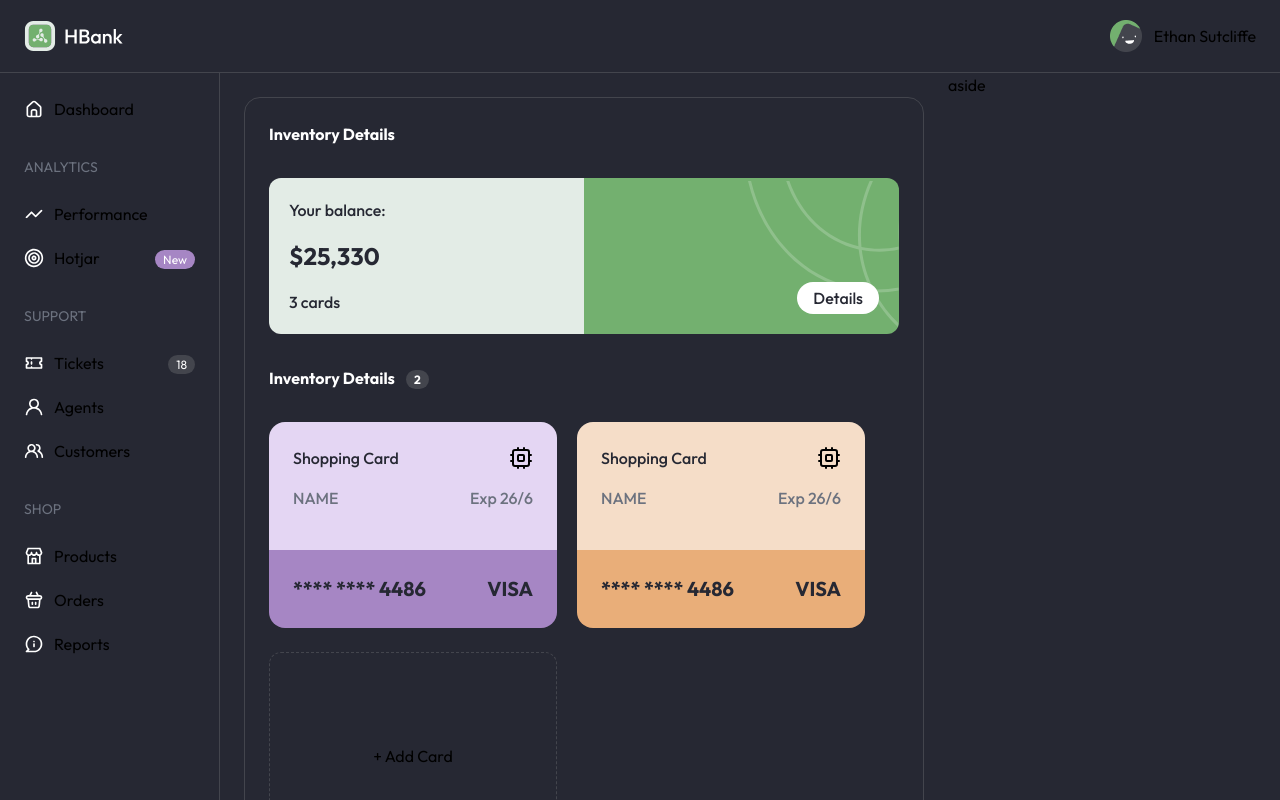
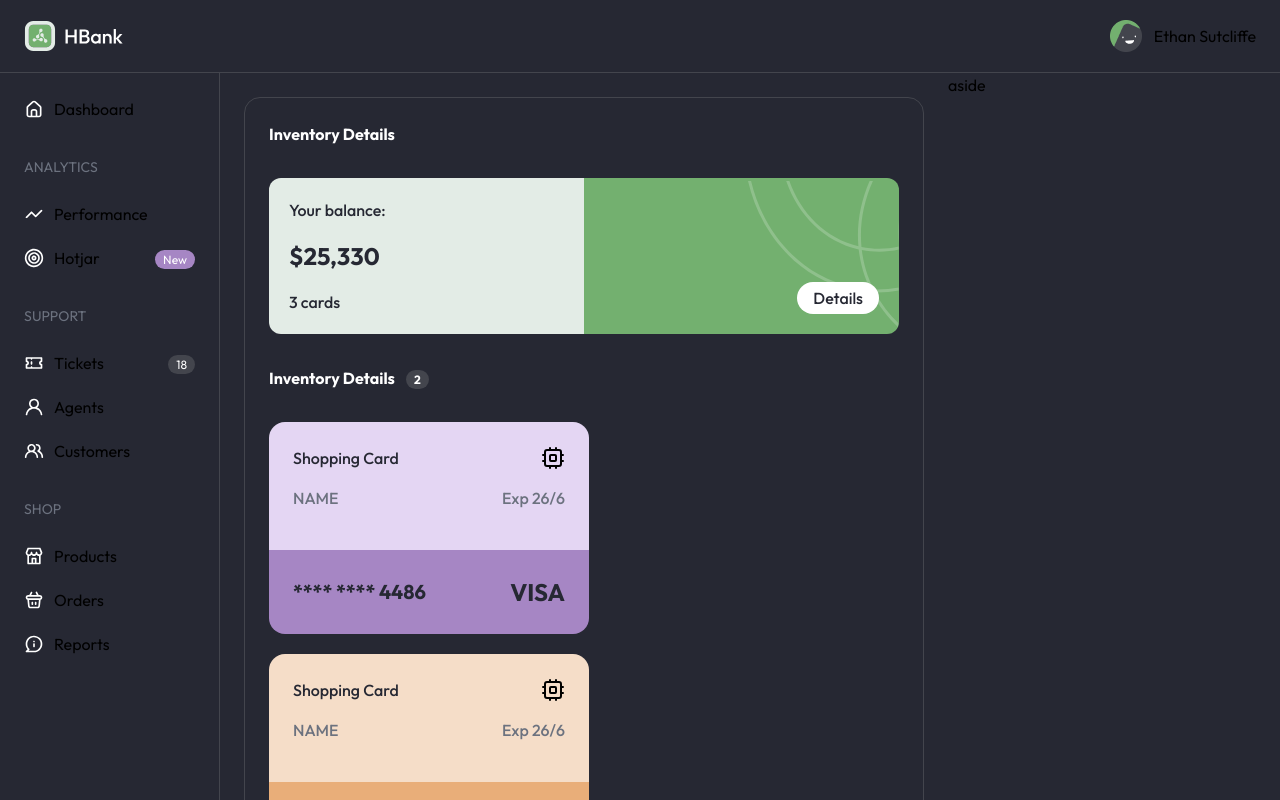
Before and after one commit to EdiedRamos/devchallenges, a Next.js app: page /bank-dashboard in a window 1280 px wide. Shown: the top 800 px of the page. Built offline with nearby package versions, Linux system fonts and the light colour scheme.

Commit message:
feat: update shopping card component styles

```diff
--- a/src/app/bank-dashboard/(components)/shoppingCard.tsx
+++ b/src/app/bank-dashboard/(components)/shoppingCard.tsx
@@ -6,7 +6,7 @@ export function ShoppingCard({
   secondaryBg?: string;
 }) {
   return (
-    <div className="w-full max-w-72 rounded-2xl overflow-hidden">
+    <div className="w-full max-w-80 rounded-2xl overflow-hidden">
       <div
         className={`flex flex-wrap justify-between p-6 pb-10 font-medium ${primaryBg}`}
       >
@@ -25,7 +25,7 @@ export function ShoppingCard({
         className={`flex flex-wrap justify-between items-center p-6 text-bdb-dark font-bold ${secondaryBg}`}
       >
         <p className="text-cs-20">**** **** 4486</p>
-        <p className="text-cs-20">VISA</p>
+        <p className="text-cs-24">VISA</p>
       </div>
     </div>
   );
```
